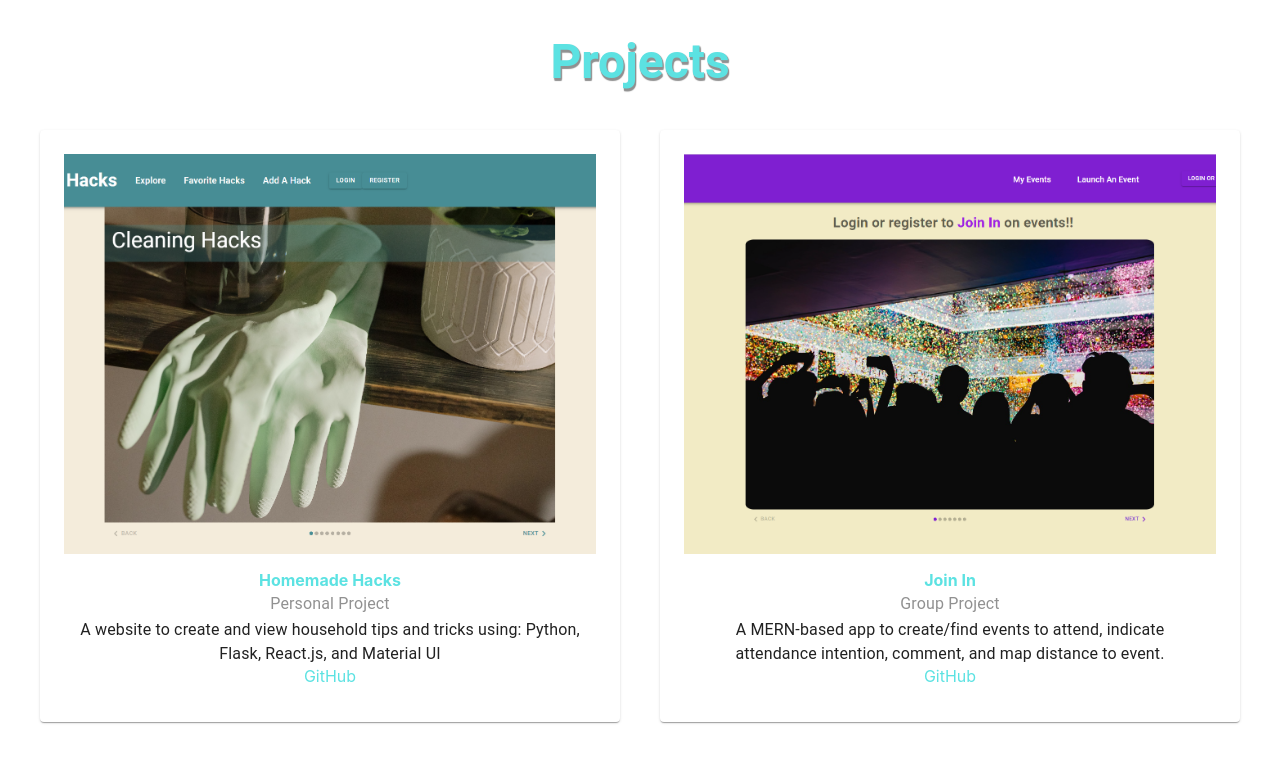
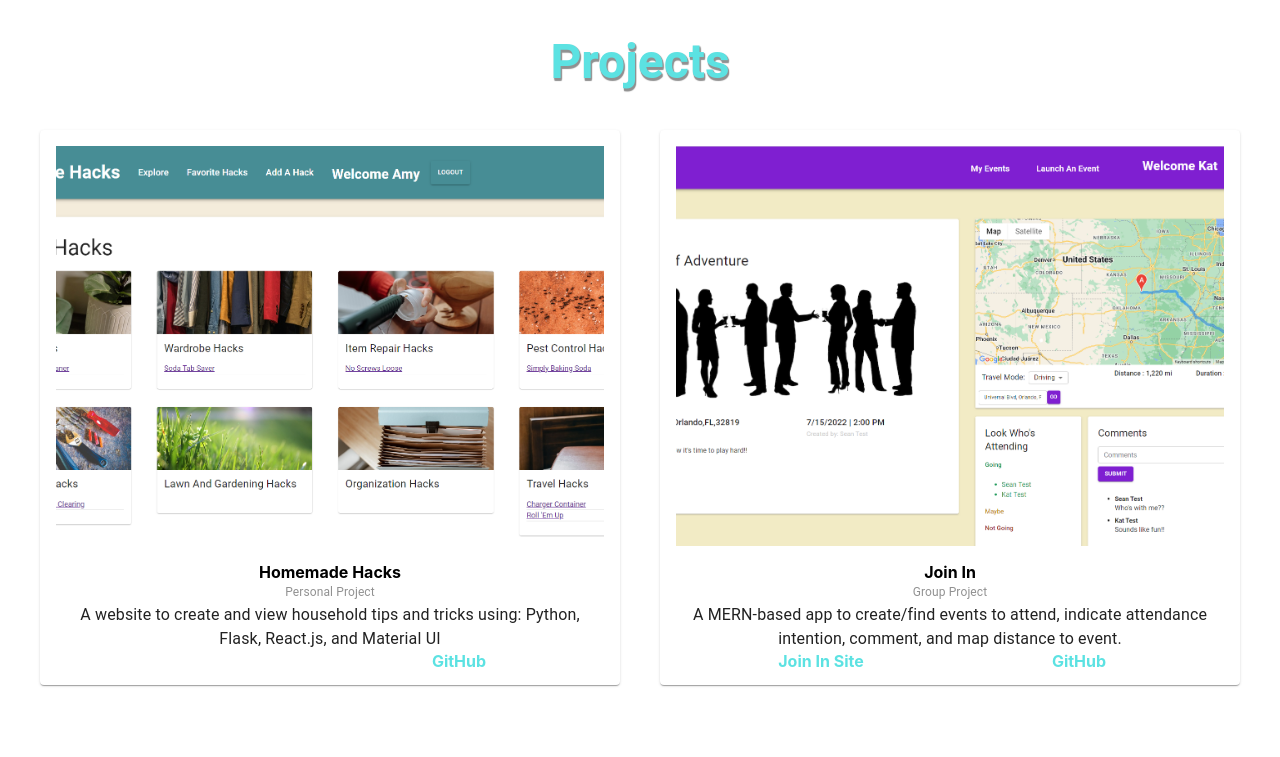
Before and after one commit to katoltmans/Personal-Portfolio, a React (Create React App) app in the folder client/: page /portfolio in a window 1280 px wide. Shown: the part 1520-2277 px from the top of the page. Built offline with nearby package versions, Linux system fonts and the light colour scheme.

Commit message:
Make project cards responsive

```diff
--- a/client/src/components/Contact.js
+++ b/client/src/components/Contact.js
@@ -63,6 +63,10 @@ const Contact = () => {
                     </a>
                 </Grid>
             </Grid>
+            <Typography sx={{ color: "#5ce2e2", fontSize: "14px", mb: 5 }}>
+                Designed and developed by Kat Oltmans using React and Material
+                UI
+            </Typography>
         </Box>
     );
 };
--- a/client/src/components/Projects.js
+++ b/client/src/components/Projects.js
@@ -12,10 +12,11 @@ import React from "react";
 const Projects = () => {
     const projectTitleStyle = {
         fontWeight: "bold",
-        color: "#5ce2e2",
+        color: "#000",
     };
     const projectSubtitleStyle = {
         color: "#919191",
+        fontSize: "12px",
     };
     const projectLinkStyle = {
         color: "#5ce2e2",
@@ -23,6 +24,7 @@ const Projects = () => {
             color: "#00b0ba",
         },
         textDecoration: "none",
+        fontWeight: "bold",
     };
 
     return (
@@ -41,8 +43,8 @@ const Projects = () => {
                     Projects
                 </Typography>
                 <Grid container spacing={5}>
-                    <Grid item xs={6}>
-                        <Card sx={{ p: 3, maxwidth: 345, height: "90%" }}>
+                    <Grid item xs={12} sm={6}>
+                        <Card sx={{ p: 2, maxwidth: 345, height: "90%" }}>
                             <CardMedia
                                 component="img"
                                 height="400"
@@ -64,17 +66,27 @@ const Projects = () => {
                                     and tricks using: Python, Flask, React.js,
                                     and Material UI
                                 </Typography>
+
+                                <Grid container alignItems="bottom">
+                                    <Grid item xs={6}>
+                                        <a href="" style={projectLinkStyle}>
+                                            {/* Homemade Hacks Site */}
+                                        </a>
+                                    </Grid>
+                                    <Grid item xs={6}>
                                         <a
                                             href="https://github.com/katoltmans/Homemade-Hacks"
                                             style={projectLinkStyle}
                                         >
                                             GitHub
                                         </a>
+                                    </Grid>
+                                </Grid>
                             </CardContent>
                         </Card>
                     </Grid>
-                    <Grid item xs={6}>
-                        <Card sx={{ p: 3, maxwidth: 345, height: "90%" }}>
+                    <Grid item xs={12} sm={6}>
+                        <Card sx={{ p: 2, maxwidth: 345, height: "90%" }}>
                             <CardMedia
                                 component="img"
                                 height="400"
@@ -96,12 +108,24 @@ const Projects = () => {
                                     attend, indicate attendance intention,
                                     comment, and map distance to event.
                                 </Typography>
+                                <Grid container>
+                                    <Grid item xs={6}>
+                                        <a
+                                            href="http://3.86.87.174/"
+                                            style={projectLinkStyle}
+                                        >
+                                            Join In Site
+                                        </a>
+                                    </Grid>
+                                    <Grid item xs={6}>
                                         <a
                                             href="https://github.com/katoltmans/Find-Me-in-Events"
                                             style={projectLinkStyle}
                                         >
                                             GitHub
                                         </a>
+                                    </Grid>
+                                </Grid>
                             </CardContent>
                         </Card>
                     </Grid>
--- a/client/src/components/Skills.js
+++ b/client/src/components/Skills.js
@@ -43,7 +43,12 @@ const Skills = () => {
                     Skills
                 </Typography>
                 <Box sx={{ color: "#fff", my: 7 }}>
-                    <Grid container spacing={10} sx={{ p: 2 }}>
+                    <Grid
+                        container
+                        justifyContent="center"
+                        spacing={10}
+                        sx={{ p: 2 }}
+                    >
                         <Grid item xs={5} sx={leftColStyle}>
                             Languages
                         </Grid>
```
Also changed, not shown: client/public/imgs/HomemadeHacks.png, client/public/imgs/JoinIn.png. Lines whose indentation alone changed are shown as unchanged.
